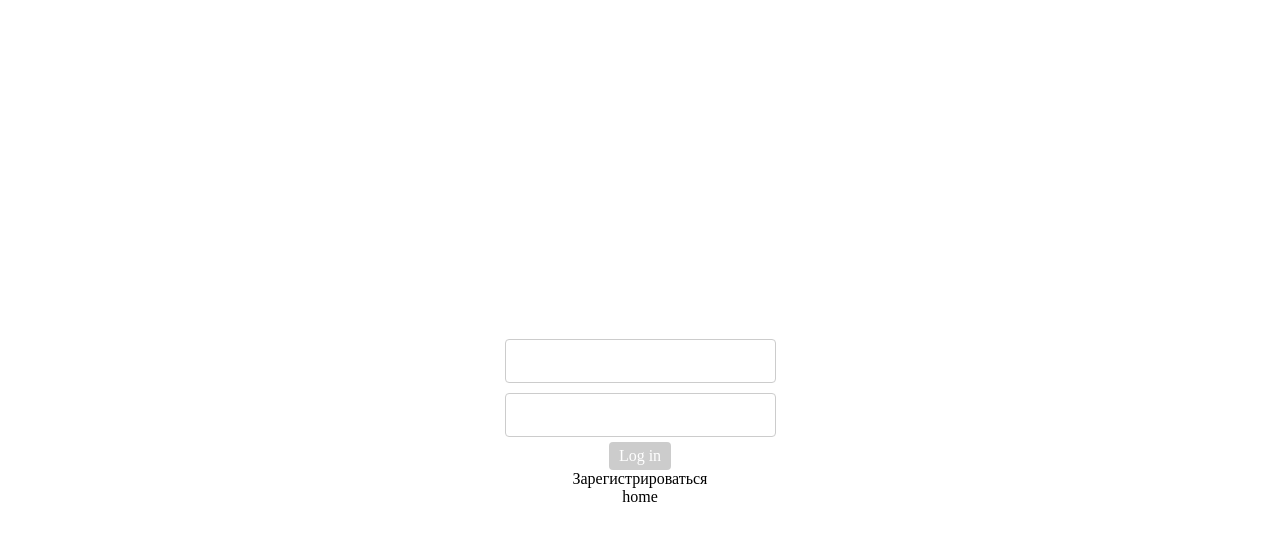
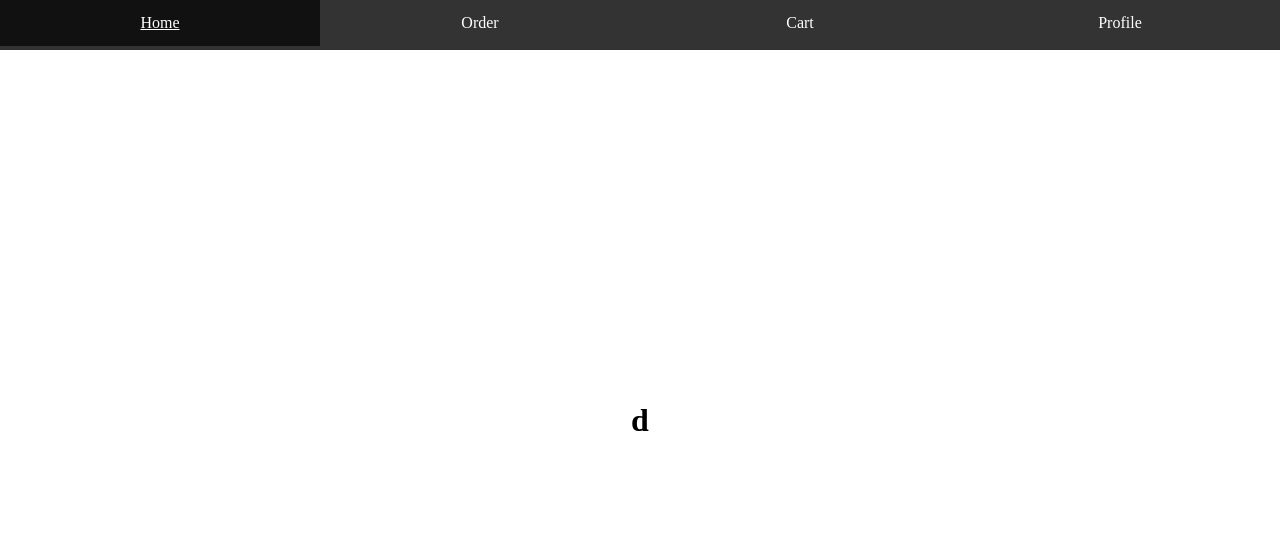
Before and after one commit to PutilovDmitriy/petstore_task, a React app: page /petstore_task/ in a window 1280 px wide. Before the commit this address led to /petstore_task/login. Shown: the top 540 px of the page. Built offline with nearby package versions, Linux system fonts and the light colour scheme.

Commit message:
update router

```diff
--- a/src/components/Login.tsx
+++ b/src/components/Login.tsx
@@ -12,7 +12,7 @@ const Login: React.FunctionComponent<Props> = () => {
         <button>Log in</button>
       </form>
       <Link to="/registr">Зарегистрироваться</Link>
-      <Link to="/home/ssss">home</Link>
+      <Link to="/">home</Link>
     </div>
   );
 };
--- a/src/router/Router.tsx
+++ b/src/router/Router.tsx
@@ -22,7 +22,10 @@ const Router: React.FC<RouterProps> = (props) => {
         <Route path="/registr">
           <Registr />
         </Route>
-        <Route path="/">{false ? <Home /> : <Redirect to="/login" />}</Route>
+        <Route path="/">
+          {/* {false ? <Home /> : <Redirect to="/login" /> */}
+          <Home />
+        </Route>
       </Switch>
     </BrowserRouter>
   );
```
